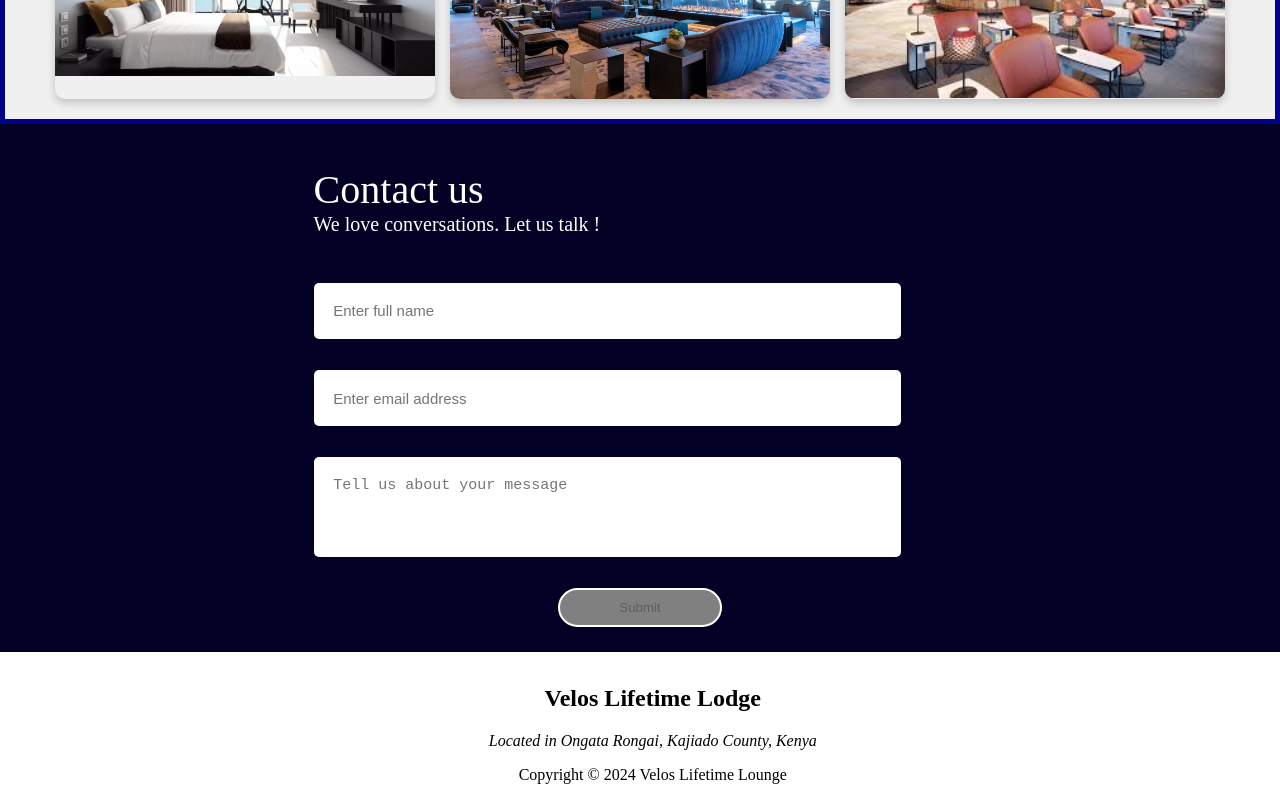
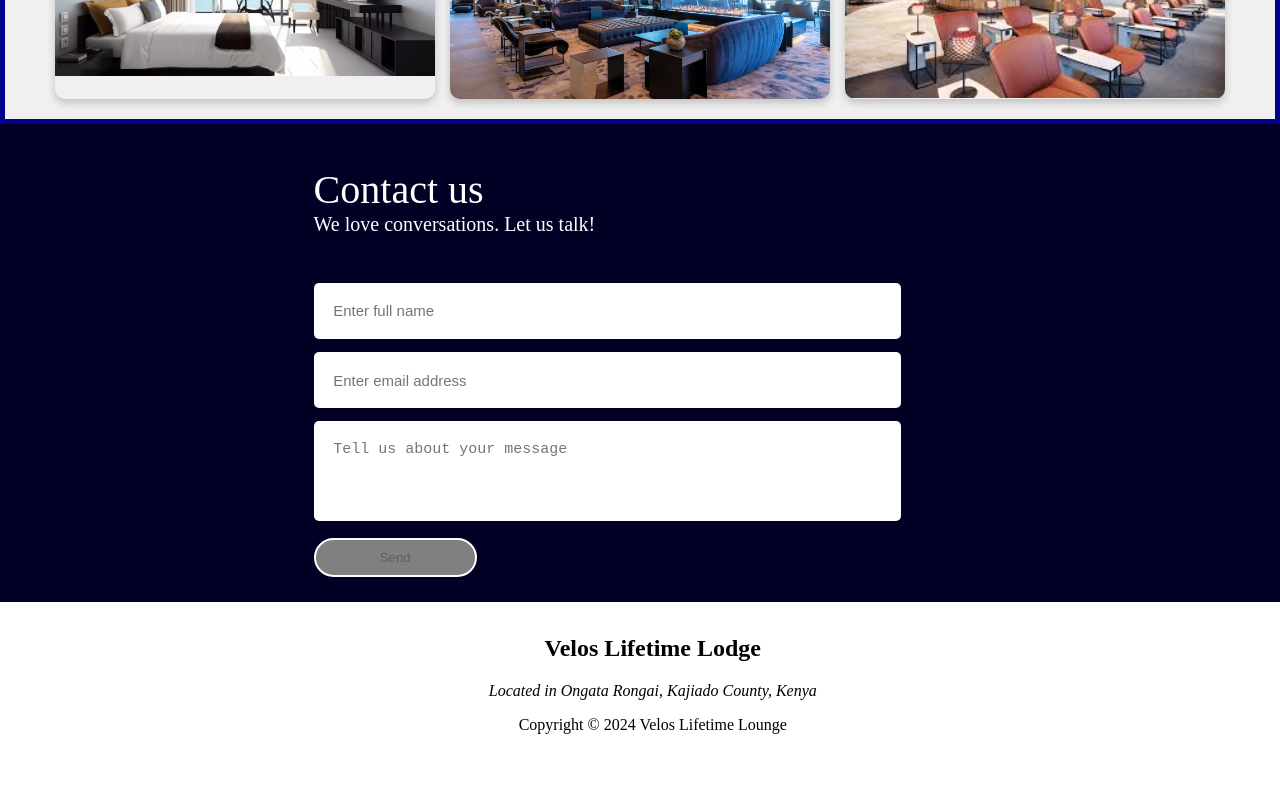
Before and after one commit to NesBet/Velos, a React (Create React App) app: page / in a window 1280 px wide. Shown: the part 2359-3159 px from the top of the page. After the commit the page ends 3109 px from the top, so only its background shows below. Built offline with nearby package versions, Linux system fonts and the light colour scheme.

Commit message:
Fixing contact section

```diff
--- a/src/components/contact.js
+++ b/src/components/contact.js
@@ -1,52 +1,92 @@
-import React, { useState } from 'react';
-import emailjs from 'emailjs-com'; // Import EmailJS
+import React, { useRef, useState } from 'react';
+import emailjs from '@emailjs/browser';
 import "./contact.css";
 
-const Contact=()=>
-{
+const Contact = () => {
+  const form = useRef();
   const [name, setName] = useState('');
   const [email, setEmail] = useState('');
   const [message, setMessage] = useState('');
 
-    const handleSubmit = (e) => {
+  const sendEmail = (e) => {
     e.preventDefault();
 
-        // EmailJS send function
-        const templateParams = {
-            from_name: name, // Set the user's name
-            from_email: email,
-            message: message,
-        };
-
-        emailjs.send("service_tkskhxq", "template_74miyb1", templateParams)
-            .then((response) => {
-                console.log('Email sent successfully!', response.status, response.text);
-                // Clear the input fields after sending the email
+    emailjs
+      .sendForm(
+        'service_tkskhxq', // Your EmailJS Service ID
+        'template_74miyb1', // Your EmailJS Template ID
+        form.current,
+        'B7ob43yQQVno5LqcW' // Replace with your EmailJS Public Key
+      )
+      .then(
+        (result) => {
+          console.log('Email sent!', result.text);
+          alert('Message sent successfully!');
+          // Clear form fields
           setName('');
           setEmail('');
           setMessage('');
-            })
-            .catch((err) => {
-                console.error('Failed to send email. Error:', err);
-            });
+        },
+        (error) => {
+          console.error('Failed to send:', error.text);
+          alert('Failed to send message. Please try again.');
+        }
+      );
   };
 
   const isFormValid = name && email && message;
 
-    return(
+  return (
     <>
       <div id="Contact" className="contact-outer-div">
         <div className="contact-left-side">
-                    <p><span style={{fontSize:'40px'}}>Contact us </span><br/><span style={{fontSize:"20px"}}>We love conversations. Let us talk ! </span></p>
-                    <br/>
-                    <input className="contact-input" type="text" name="Name" placeholder="Enter full name" required value={name} onChange={(e) => setName(e.target.value)} /> <br/>
-                    <input className="contact-input" type="email" name="Email" placeholder="Enter email address" required value={email} onChange={(e) => setEmail(e.target.value)} /> <br/>
-                    <textarea className="contact-textarea" name="Message" placeholder="Tell us about your message" required value={message} onChange={(e) => setMessage(e.target.value)}></textarea> <br/>
-                    <input className="contact-submit" type="submit" name="submit" onClick={handleSubmit} disabled={!isFormValid} style={{ backgroundColor: isFormValid ? 'orange' : 'grey' }}/>
+          <p>
+            <span style={{ fontSize: '40px' }}>Contact us </span><br />
+            <span style={{ fontSize: "20px" }}>We love conversations. Let us talk!</span>
+          </p>
+          <br />
+          <form ref={form} onSubmit={sendEmail}>
+            <input
+              className="contact-input"
+              type="text"
+              name="from_name" // Match EmailJS template variable
+              placeholder="Enter full name"
+              required
+              value={name}
+              onChange={(e) => setName(e.target.value)}
+            />
+            <br />
+            <input
+              className="contact-input"
+              type="email"
+              name="from_email" // Match EmailJS template variable
+              placeholder="Enter email address"
+              required
+              value={email}
+              onChange={(e) => setEmail(e.target.value)}
+            />
+            <br />
+            <textarea
+              className="contact-textarea"
+              name="message" // Match EmailJS template variable
+              placeholder="Tell us about your message"
+              required
+              value={message}
+              onChange={(e) => setMessage(e.target.value)}
+            ></textarea>
+            <br />
+            <input
+              className="contact-submit"
+              type="submit"
+              value="Send"
+              disabled={!isFormValid}
+              style={{ backgroundColor: isFormValid ? 'orange' : 'grey' }}
+            />
+          </form>
         </div>
       </div>
     </>
-    )
-}
+  );
+};
 
 export default Contact;
```
Lines whose indentation alone changed are shown as unchanged.
